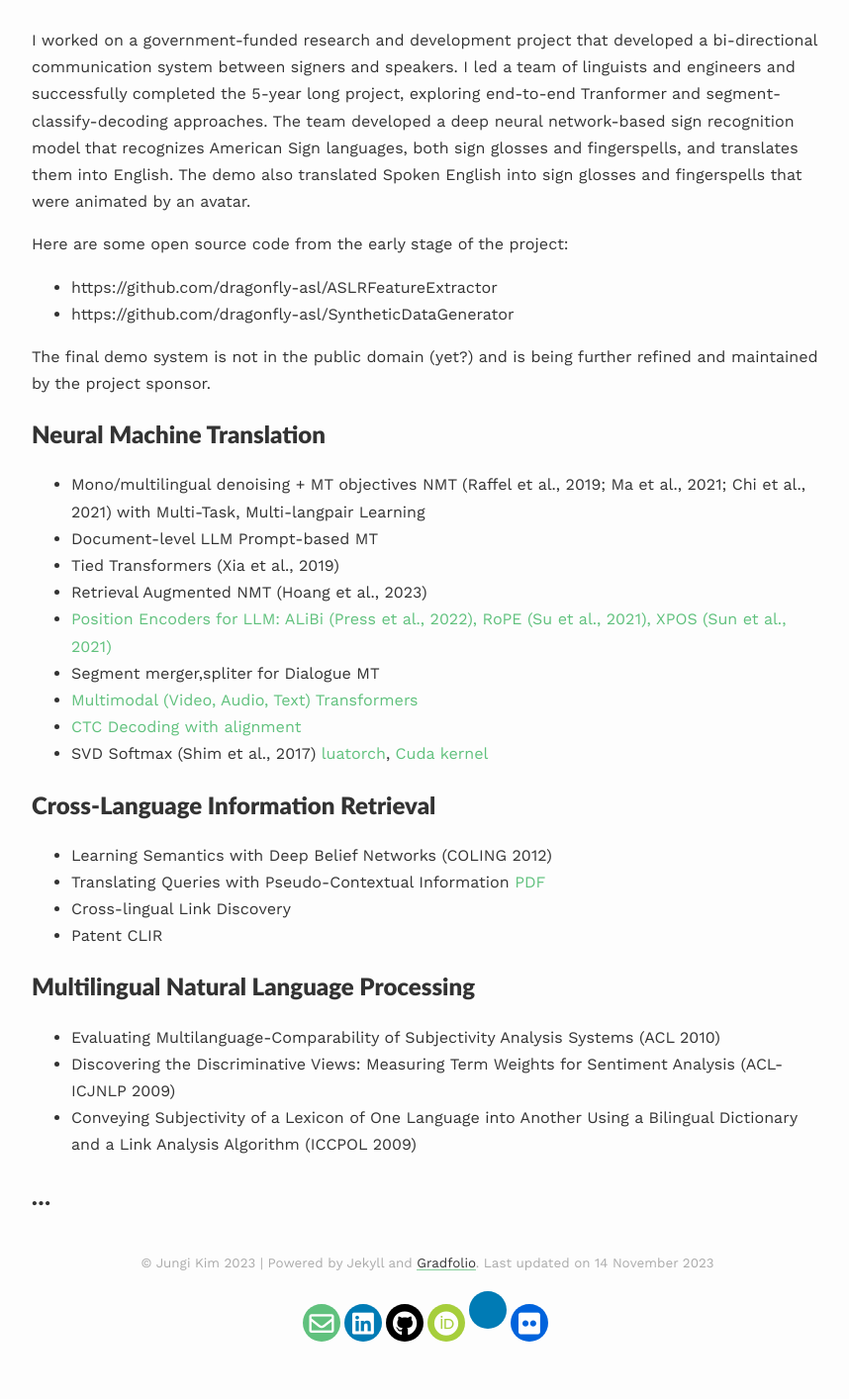
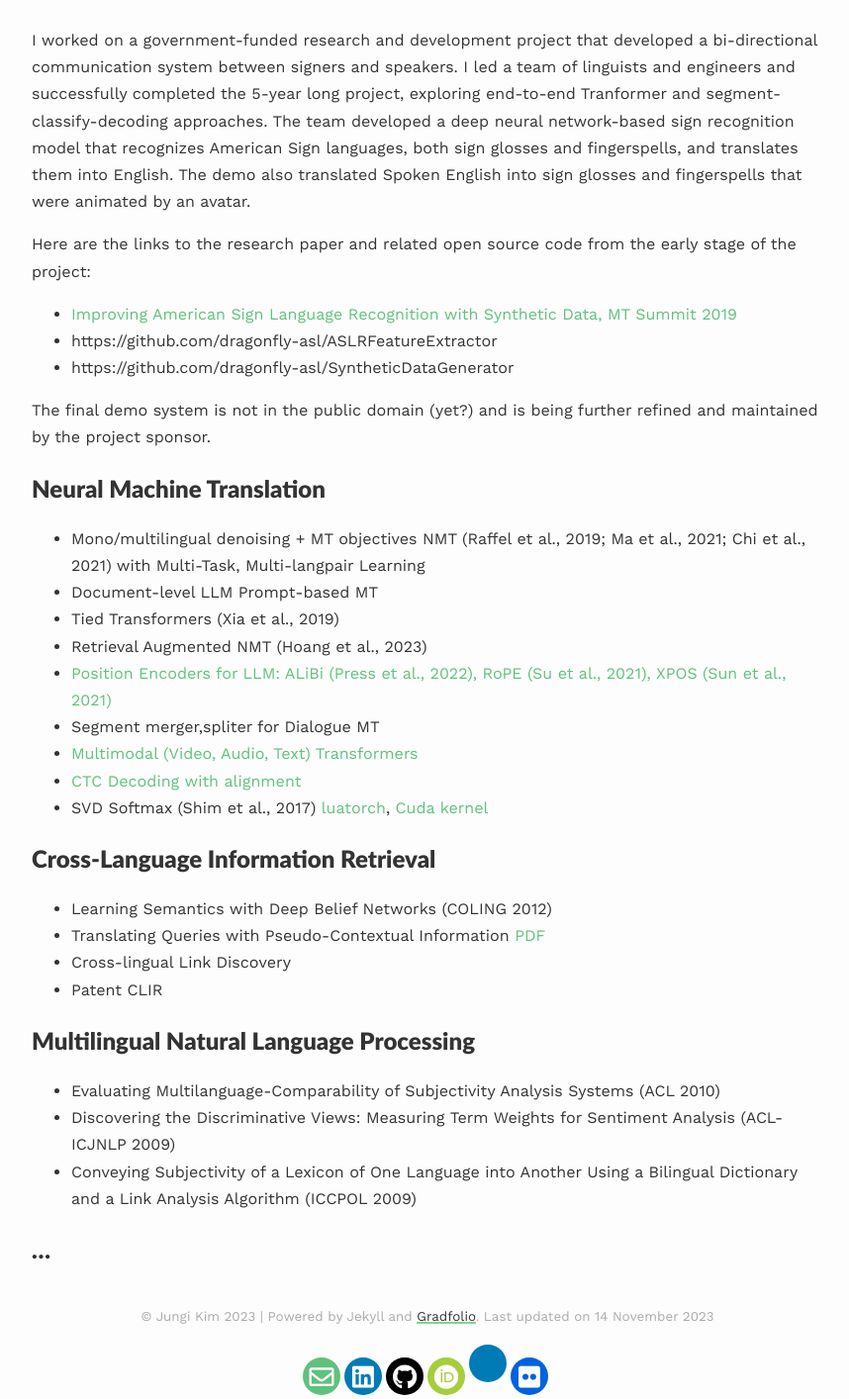
Before and after one commit to jungikim/jungikim.github.io, a Jekyll site: the page built from _pages/projects.md, in a window 1280 px wide, cut to the strip 480-1894 px from the top of the page. Shown: the whole strip at 99% size, without its empty margins (208-1066 px from the left). Built offline with Jekyll 4.4.1, drawn with Linux system fonts in a browser that asks for light colours; nearby versions of some CDN libraries; a style sheet for code colours, icons or effects is not loaded; before the commit the page ends 1840 px from its top, so only the background shows below that.

Commit message:
Update projects.md

```diff
--- a/_pages/projects.md
+++ b/_pages/projects.md
@@ -25,7 +25,8 @@ I led a team of linguists and engineers and successfully completed the 5-year lo
 The team developed a deep neural network-based sign recognition model that recognizes American Sign languages, both sign glosses and fingerspells, and translates them into English.
 The demo also translated Spoken English into sign glosses and fingerspells that were animated by an avatar.
 
-Here are some open source code from the early stage of the project:
+Here are the links to the research paper and related open source code from the early stage of the project:
+ - [Improving American Sign Language Recognition with Synthetic Data, MT Summit 2019](https://aclanthology.org/W19-6615/)
  - https://github.com/dragonfly-asl/ASLRFeatureExtractor
  - https://github.com/dragonfly-asl/SyntheticDataGenerator
 
```
